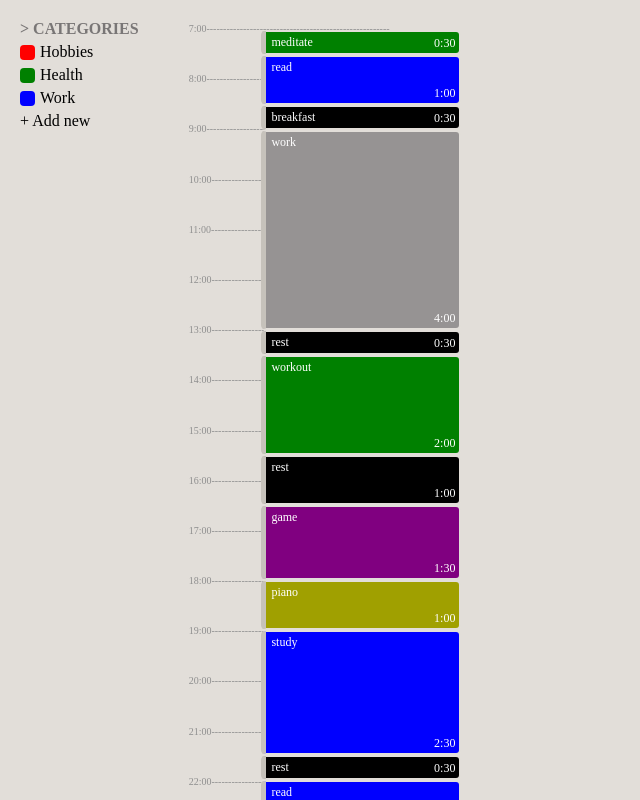
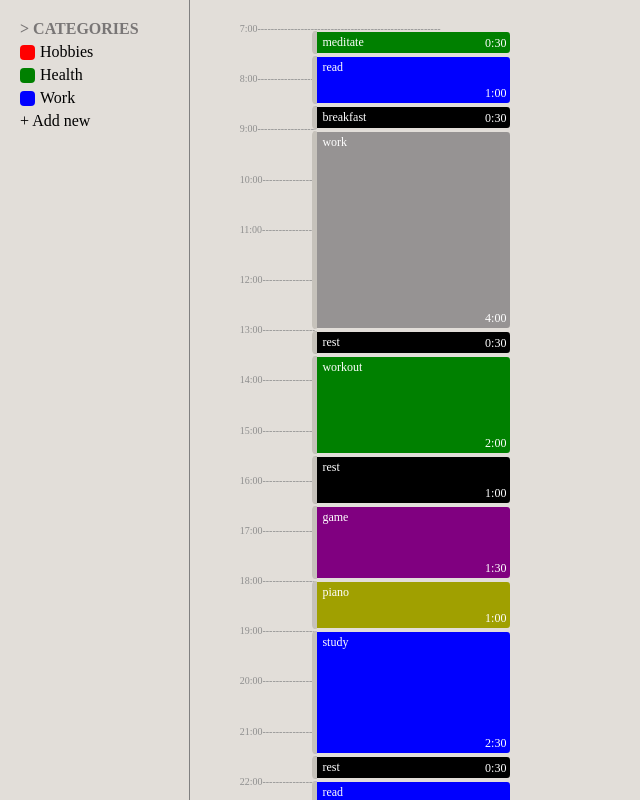
Before and after one commit to oerol/guse, an Angular app: page / in a window 1280 px wide. Shown: the top 800 px of the page, without its empty margins (0-640 px from the left). Built offline with nearby package versions, Linux system fonts and the light colour scheme.

Commit message:
Added a simple vertical divider

```diff
--- a/src/app/app.component.html
+++ b/src/app/app.component.html
@@ -1,4 +1,5 @@
 <main>
   <app-categories></app-categories>
+  <div class="vertical-seperator"></div>
   <app-day></app-day>
 </main>
--- a/src/app/app.component.scss
+++ b/src/app/app.component.scss
@@ -2,4 +2,13 @@ main {
   display: flex;
   gap: 50px;
   padding: 20px;
+  overflow: hidden;
 }
+
+.vertical-seperator {
+  position: relative;
+  top: -20px;
+  width: 1px;
+  height: 950px;
+  background-color: gray;
+}
```
